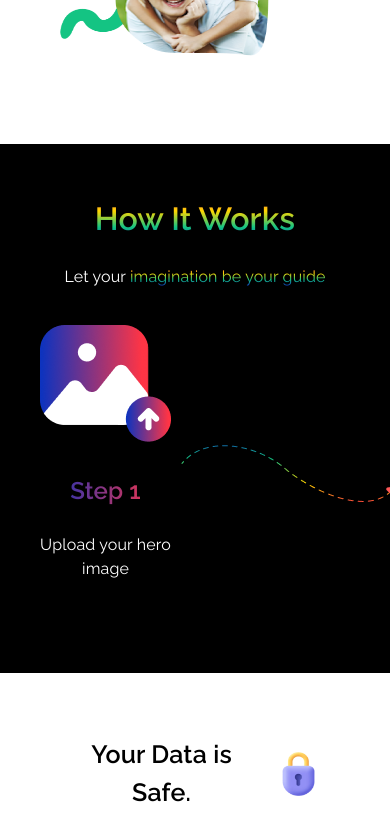
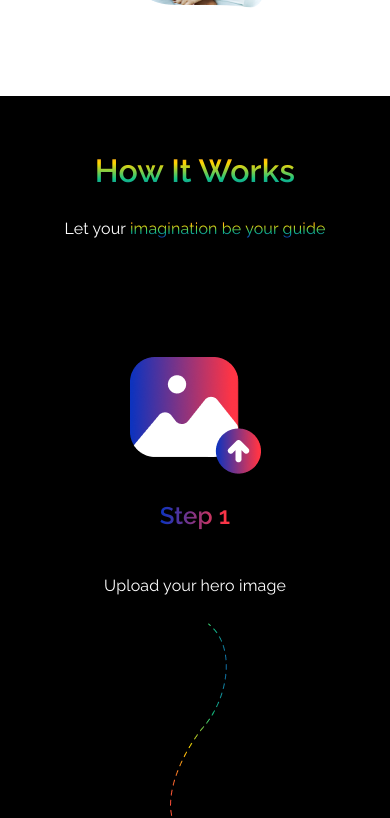
Before and after one commit to Rameeshakhan/DeepDuck, a React (Vite) app: page / in a window 390 px wide. Shown: the part 2740-3558 px from the top of the page. Built offline with nearby package versions, Linux system fonts and the light colour scheme.

Commit message:
Modified

```diff
--- /dev/null
+++ b/src/assets/css/step.module.css
@@ -0,0 +1,44 @@
+.block-divs {
+    display: flex;
+    justify-content: space-between;
+    padding: 10px 0px;
+  }
+
+  .divStyle {
+    flex: 1;
+    text-align: center;
+    padding: 10px;
+    margin: 80px 20px;
+  }
+
+  .rotate-image {
+    flex: 0.6;
+    text-align: center;
+    display: flex;
+    align-items: center;
+    height: auto;
+    width: auto;
+  }
+
+  @media (max-width: 800px) {
+    .block-divs {
+      display: block;
+    }
+
+    .rotate-image {
+      width: auto;
+      height: auto;
+      display: block;
+      transform: rotate(90deg);
+      flex: 1;
+    }
+
+    .divStyle {
+      flex: 1;
+            text-align: center;
+      padding: 10px;
+      display: flex;
+      flex-direction: column;
+      align-items: center;
+    }
+  }
--- a/src/pages/Landing/Section3.jsx
+++ b/src/pages/Landing/Section3.jsx
@@ -96,7 +96,7 @@ const Section4 = () => {
                             gap: "0px",
                             color: "white"
                         }}>
-                            <h1>Video Face Swap</h1>
+                            <h1>Video Swap</h1>
                             <img src={stick} height="70px" width="41px"/>
                         </div>
                         <p
--- a/src/pages/Landing/Section5.jsx
+++ b/src/pages/Landing/Section5.jsx
@@ -3,7 +3,7 @@ import Div1Pic from "../../assets/images/work-1.png"
 import Div2Pic from "../../assets/images/work-2.png"
 import Div3Pic from "../../assets/images/work-3.png"
 import arrow from "../../assets/images/arrow.png"
-import "../../assets/css/landing.module.css"
+import styles from '../../assets/css/step.module.css';
 
 const Section5 = () => {
     const headingStyle = {
@@ -22,36 +22,6 @@ const Section5 = () => {
         '-webkit-text-fill-color': 'transparent'
     };
 
-    const blockDivsStyle = {
-        display: 'flex',
-        justifyContent: 'space-between',
-        padding: '10px 0px',
-    };
-
-    const divStyle = {
-        flex: '1',
-        textAlign: 'center',
-        padding: '10px',
-    };
-
-    const rotateImageStyle = {
-        flex: '0.6',
-        textAlign: 'center',
-        display: 'flex',
-        alignItems: 'center',
-    };
-
-    const mediaQueryStyle = {
-        '@media (max-width: 800px)': {
-            display: 'block',
-        },
-    };
-
-    const blockDivsWithMediaQueryStyle = {
-        ...blockDivsStyle,
-        ...mediaQueryStyle,
-    };
-
     return (
         <div style={{
             background: "black",
@@ -59,29 +29,28 @@ const Section5 = () => {
             color: "white",
             fontFamily: "Raleway"
         }}>
-
             <div style={{ textAlign: 'center' }}>
                 <h1 style={gradient}>How It Works</h1>
                 <p>Let your <span style={gradient}>imagination be your guide</span></p>
             </div>
-            <div className="block-divs" style={blockDivsWithMediaQueryStyle}>
-                <div style={divStyle}>
+            <div className={styles['block-divs']}>
+                <div className={styles.divStyle}>
                     <img src={Div1Pic} alt="Step 1" />
                     <h3 style={headingStyle}>Step 1</h3>
                     <p>Upload your hero image</p>
                 </div>
-                <div className="rotate-image" style={rotateImageStyle}>
+                <div className={styles['rotate-image']}>
                     <img src={arrow} alt="Arrow" />
                 </div>
-                <div style={divStyle}>
+                <div className={styles.divStyle}>
                     <img src={Div2Pic} alt="Step 2" />
                     <h3 style={headingStyle}>Step 2</h3>
                     <p>Upload your base image/Video/Gif</p>
                 </div>
-                <div className="rotate-image" style={rotateImageStyle}>
+                <div className={styles['rotate-image']}>
                     <img src={arrow} alt="Arrow" />
                 </div>
-                <div style={divStyle}>
+                <div className={styles.divStyle}>
                     <img src={Div3Pic} alt="Step 3" />
                     <h3 style={headingStyle}>Step 3</h3>
                     <p>Wait for the AI magic</p>
```
